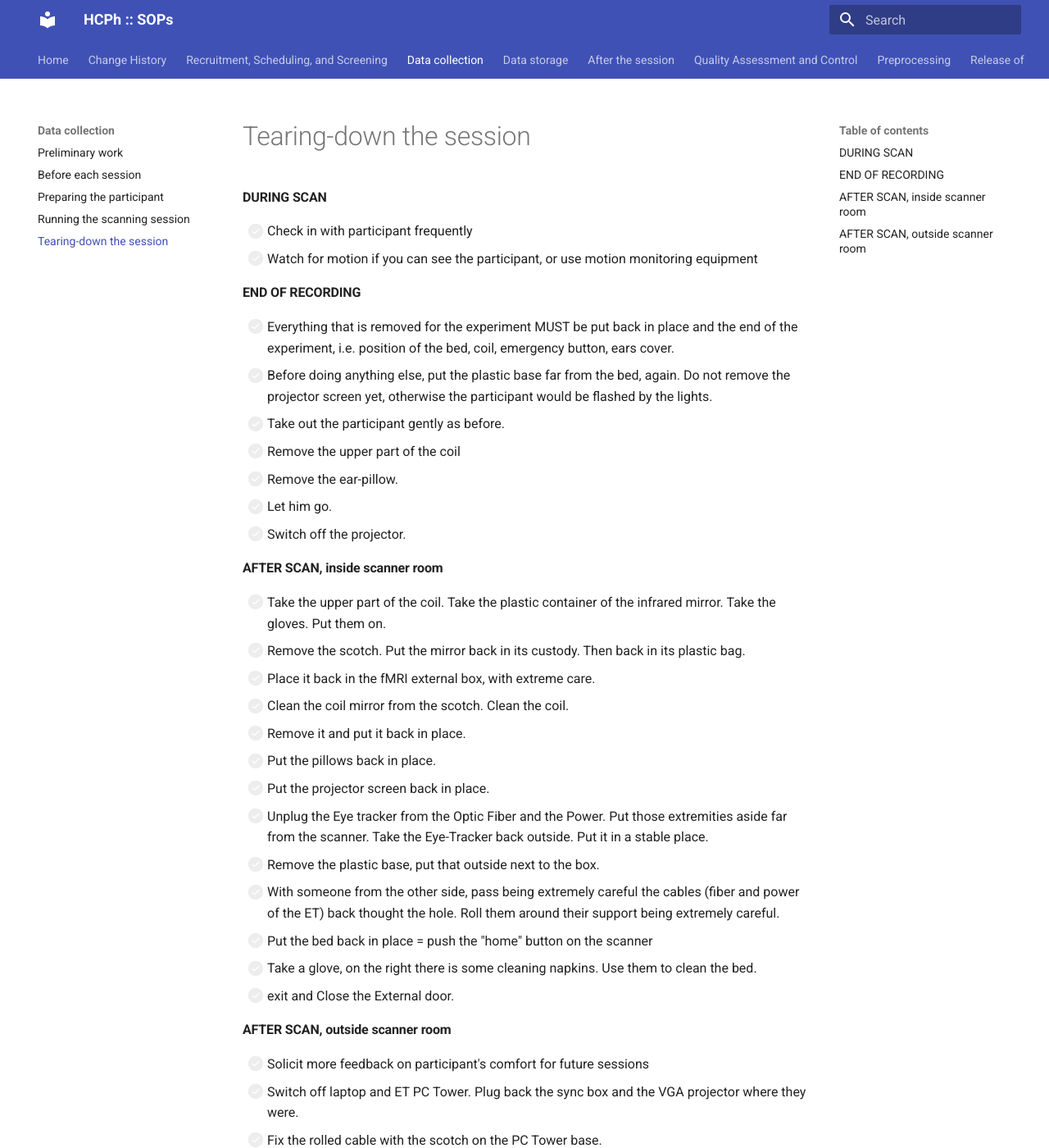
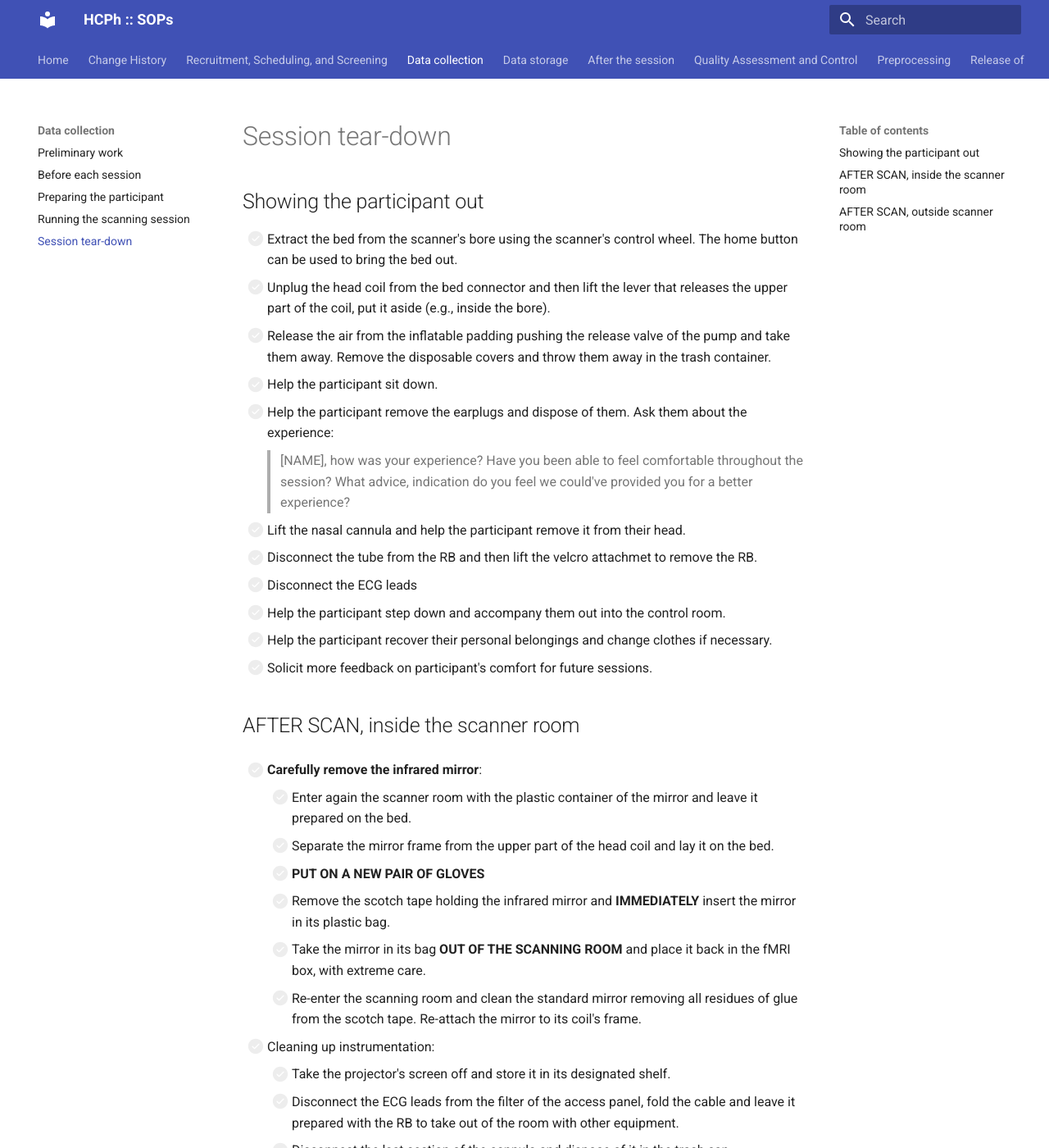
Before and after one commit to oesteban/hcph-sops, an MkDocs documentation site: the page built from docs/data-collection/tear-down.md, in a window 1280 px wide and 1400 px high. Shown: the whole window at 82% size. Built offline with MkDocs 1.6.1 and Material for MkDocs 9.7.7, drawn with Linux system fonts in a browser that asks for light colours; some of the changed text lies outside the part shown.

Commit message:
enh: minimal improvements to clean-up

```diff
--- a/docs/data-collection/tear-down.md
+++ b/docs/data-collection/tear-down.md
@@ -1,37 +1,61 @@
-#### DURING SCAN
 
-- [ ] Check in with participant frequently
-- [ ] Watch for motion if you can see the participant, or use motion monitoring equipment
+## Showing the participant out
 
-#### END OF RECORDING
+- [ ] Extract the bed from the scanner's bore using the scanner's control wheel.
+	The home button can be used to bring the bed out.
+- [ ] Unplug the head coil from the bed connector and then lift the lever that releases the upper part of the coil, put it aside (e.g., inside the bore).
+- [ ] Release the air from the inflatable padding pushing the release valve of the pump and take them away. Remove the disposable covers and throw them away in the trash container.
+- [ ] Help the participant sit down.
+- [ ] Help the participant remove the earplugs and dispose of them. Ask them about the experience:
 
-- [ ] Everything that is removed for the experiment MUST be put back in place and the end of the experiment, i.e. position of the bed, coil, emergency button, ears cover.
-- [ ] Before doing anything else, put the plastic base far from the bed, again. Do not remove the projector screen yet, otherwise the participant would be flashed by the lights.
-- [ ] Take out the participant gently as before.
-- [ ] Remove the upper part of the coil
-- [ ] Remove the ear-pillow.
-- [ ] Let him go.
+    > [NAME], how was your experience?
+    > Have you been able to feel comfortable throughout the session?
+    > What advice, indication do you feel we could've provided you for a better experience?
+
+- [ ] Lift the nasal cannula and help the participant remove it from their head.
+- [ ] Disconnect the tube from the RB and then lift the velcro attachmet to remove the RB.
+- [ ] Disconnect the ECG leads
+- [ ] Help the participant step down and accompany them out into the control room.
+- [ ] Help the participant recover their personal belongings and change clothes if necessary.
+- [ ] Solicit more feedback on participant's comfort for future sessions.
+
+## AFTER SCAN, inside the scanner room
+
+- [ ] **Carefully remove the infrared mirror**:
+	- [ ] Enter again the scanner room with the plastic container of the mirror and leave it prepared on the bed.
+	- [ ] Separate the mirror frame from the upper part of the head coil and lay it on the bed.
+	- [ ] **PUT ON A NEW PAIR OF GLOVES**
+	- [ ] Remove the scotch tape holding the infrared mirror and **IMMEDIATELY** insert the mirror in its plastic bag.
+	- [ ] Take the mirror in its bag **OUT OF THE SCANNING ROOM** and place it back in the fMRI box, with extreme care.
+	- [ ] Re-enter the scanning room and clean the standard mirror removing all residues of glue from the scotch tape. Re-attach the mirror to its coil's frame.
+
+- [ ] Cleaning up instrumentation:
+	- [ ] Take the projector's screen off and store it in its designated shelf.
+	- [ ] Disconnect the ECG leads from the filter of the access panel, fold the cable and leave it prepared with the RB to take out of the room with other equipment.
+	- [ ] Disconnect the last section of the cannula and dispose of it in the trash can.
+	- [ ] Unplug the two cables connected to the ET (signal and power). Put those extremities aside far from the scanner.
+	- [ ] Take the ET back outside and put it in a stable place.
+	- [ ] Take the ECG electrodes, the RB, and the plexiglas base outside to the control room.
+- [ ] Re-enter the scanning room.
+
+- [ ] **With someone outside in the control room**:
+	- [ ] Careful extract the cables (fiber and power of the ET) back through the access tube. The person outside will carefully roll them around being extremely careful, and place them in the rolling table of the ET computer.
+	- [ ] Extract the RB and the GA tubing from the room. Likewise, the person outside will carefully roll and store them.
+
+- [ ] **Clean-up of the scanning room**:
+	- [ ] Put the pillows back in place.
+	- [ ] Clean up the head coil (bottom and upper parts), and lock it back with its bottom part, do not plug the connectors.
+	- [ ] Remove the head coil and put it in the scanner's bore.
+	- [ ] Remove the back padding elements and put them back in their designated storage.
+	- [ ] Reinstall the spine coil.
+	- [ ] Put the bed back in place = push the "home" button on the scanner
+	- [ ] Everything that is removed for the experiment MUST be put back in place and the end of the experiment, i.e. position of the bed, coil, emergency button, ears cover.
+	- [ ] Take a glove, on the right there is some cleaning napkins. Use them to clean the bed.
+	- [ ] exit and Close the External door.
+
+## AFTER SCAN, outside scanner room
+
 - [ ] Switch off the projector.
-
-#### AFTER SCAN, inside scanner room
-
-- [ ] Take the upper part of the coil. Take the plastic container of the infrared mirror. Take the gloves. Put them on.
-- [ ] Remove the scotch. Put the mirror back in its custody. Then back in its plastic bag.
-- [ ] Place it back in the fMRI external box, with extreme care.
-- [ ] Clean the coil mirror from the scotch. Clean the coil.
-- [ ] Remove it and put it back in place.
-- [ ] Put the pillows back in place.
-- [ ] Put the projector screen back in place.
-- [ ] Unplug the Eye tracker from the Optic Fiber and the Power. Put those extremities aside far from the scanner. Take the Eye-Tracker back outside. Put it in a stable place.
-- [ ] Remove the plastic base, put that outside next to the box.
-- [ ] With someone from the other side, pass being extremely careful the cables (fiber and power of the ET) back thought the hole. Roll them around their support being extremely careful.
-- [ ] Put the bed back in place = push the "home" button on the scanner
-- [ ] Take a glove, on the right there is some cleaning napkins. Use them to clean the bed.
-- [ ] exit and Close the External door.
-
-#### AFTER SCAN, outside scanner room
-
-- [ ] Solicit more feedback on participant's comfort for future sessions
 - [ ] Switch off laptop and ET PC Tower. Plug back the sync box and the VGA projector where they were.
 - [ ] Fix the rolled cable with the scotch on the PC Tower base.
 - [ ] Take the ET, Remove (always with and hand under the lens) the MRI compatible LENS. Put it back to its contained inside the box.
--- a/mkdocs.yml
+++ b/mkdocs.yml
@@ -17,7 +17,7 @@ nav:
       - Before each session: data-collection/pre-session.md
       - Preparing the participant: data-collection/participant-prep.md
       - Running the scanning session: data-collection/scanning.md
-      - Tearing-down the session: data-collection/tear-down.md
+      - Session tear-down: data-collection/tear-down.md
     - Data storage: data-storage.md
     - After the session: post-session.md
     - Quality Assessment and Control: qa-qc.md
```
Also changed, not shown: docs/data-collection/participant-prep.md (+4 -5 lines), docs/data-collection/scanning.md (+3 -1 lines).
